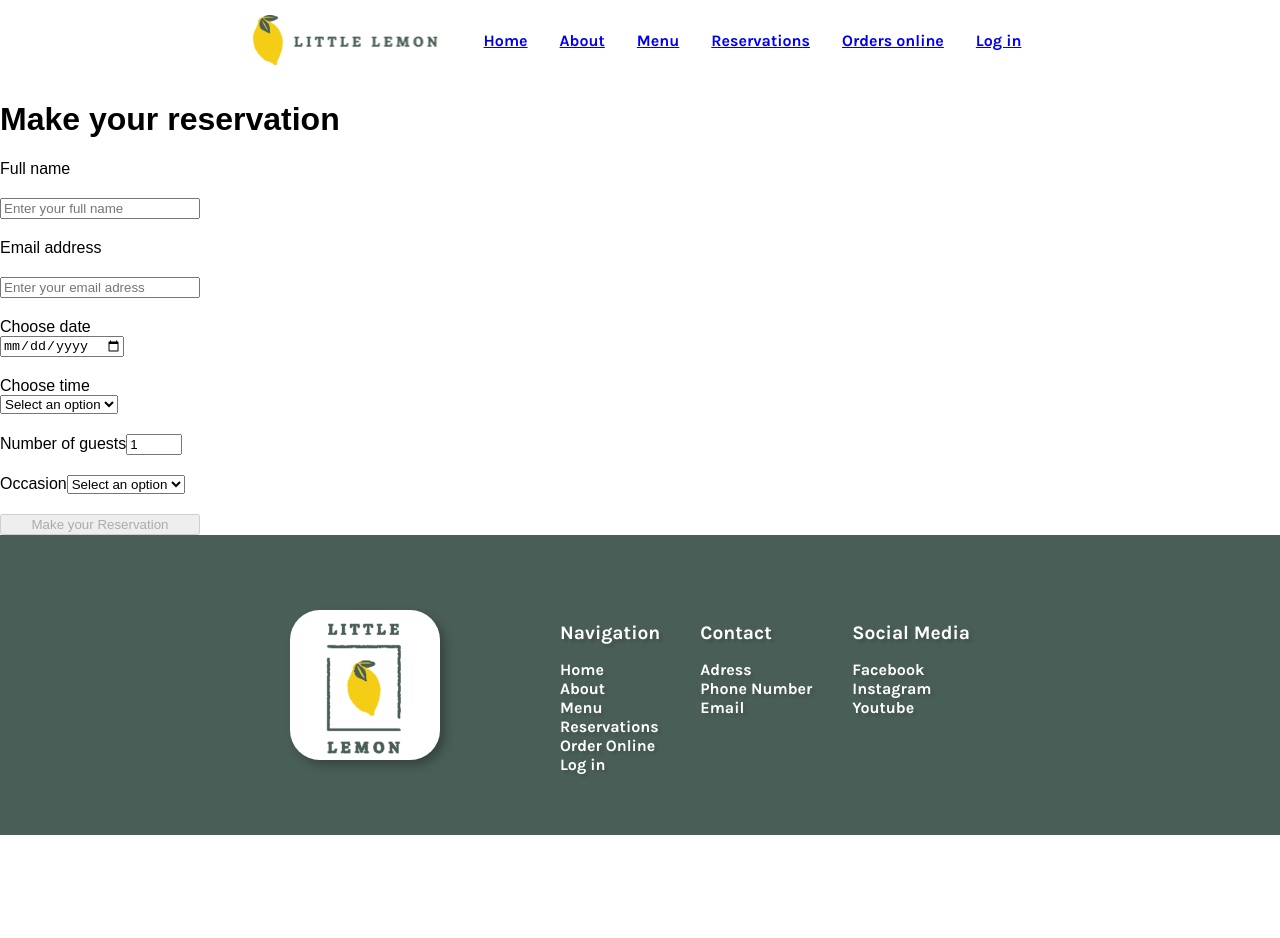
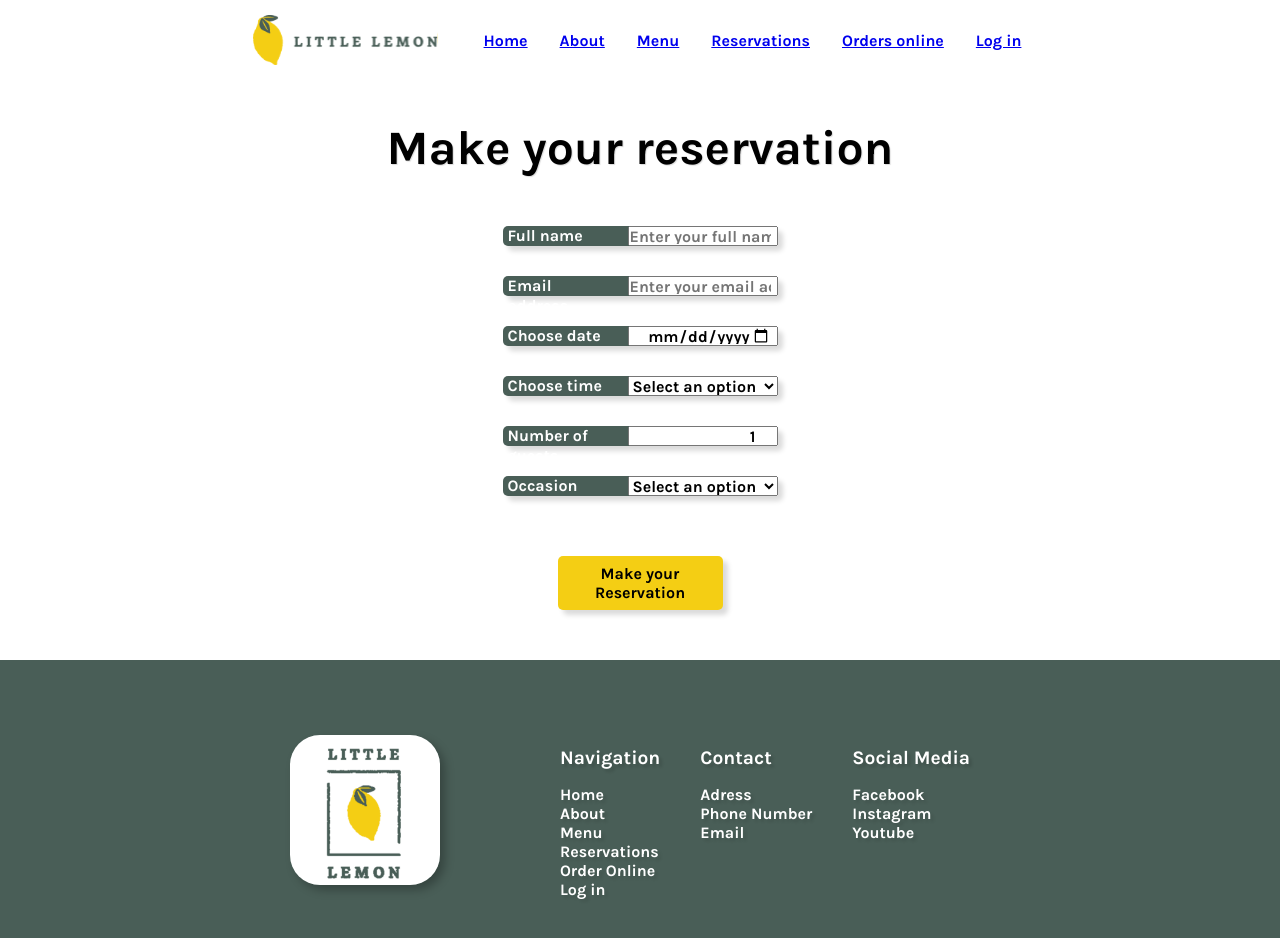
Before and after one commit to Alfonso-Gonzalez-Martinez/coursera-final-project, a React (Create React App) app in the folder capstone-project/: page /Reservations in a window 1280 px wide. Shown: the top 938 px of the page. Before the commit the page ends 835 px from the top, so only its background shows below. Built offline with nearby package versions, Linux system fonts and the light colour scheme; a web font is replaced by a local one.

Commit message:
Completed Css structure, only final touch needed

```diff
--- a/capstone-project/src/components/BookingForm.css
+++ b/capstone-project/src/components/BookingForm.css
@@ -0,0 +1,81 @@
+.form-container{
+    display: flex;
+    flex-direction: column;
+    justify-content: center;
+    align-items: center;
+}
+.form-header{
+    margin-top: 40px;
+    margin-bottom: 50px;
+    font-family: "Karla", sans-serif;
+    font-size: 3rem;
+    font-weight: bold;
+    text-shadow: 1px 1px 1px rgba(0, 0, 0, 0.144);
+}
+
+form{
+    display: flex;
+    flex-direction: column;
+    justify-content: center;
+    align-items: center;
+    padding-bottom: 20px;
+}
+
+.form-field{
+    position: relative;
+    display: flex;
+    flex-direction: row;
+    justify-content: space-between;
+    align-items: center;
+    padding-left: 5px;
+    margin-bottom: 30px;
+    width: 270px;
+    background-color:#495E57;
+    color: white;
+    border-radius: 5px;
+    box-shadow: 5px 5px 5px rgba(0, 0, 0, 0.144);
+}
+.form-field label{
+    font-family: "Karla";
+    font-size: 1rem;
+    font-weight: bold;
+    width: 100px;
+    height: 20px;
+    line-height: 20px;
+}
+.form-field input, .form-field select{
+    font-family: "Karla";
+    font-size: 1rem;
+    font-weight: bold;
+    text-align: end;
+    width: 150px;
+    height: 20px;
+    margin: 0;
+    padding: 0;
+    padding-right: 5px;
+    box-sizing: border-box;
+}
+.error{
+    position: absolute;
+    bottom: -20px;
+    left: 5px;
+    color: red;
+    font-family: "Karla";
+    font-size: 0.9rem;
+    font-weight: bold;
+}
+#form-button{
+    margin-top: 30px;
+    margin-bottom: 30px;
+    justify-content: center;
+    font-family: "Karla", sans-serif;
+    font-size: 1rem;
+    font-weight: bolder;
+    padding: 8px 8px;
+    border-radius: 5px;
+    border: none;
+    color: black;
+    background-color: #F4CE14;
+    box-shadow: 5px 5px 5px rgba(0, 0, 0, 0.144);
+    width: 60%;
+}
--- a/capstone-project/src/components/BookingForm.js
+++ b/capstone-project/src/components/BookingForm.js
@@ -1,4 +1,5 @@
-import React, { useState } from 'react'
+import React, { useState } from 'react';
+import './BookingForm.css'
 
 function BookingForm({availableTimes, dispatch, submitForm }){
 
@@ -65,11 +66,12 @@ function BookingForm({availableTimes, dispatch, submitForm }){
 
     return(
         <>
-        <h1>Make your reservation</h1>
+        <div className='form-container'>
+            <h1 className='form-header'>Make your reservation</h1>
             <form
-            style={{display: "grid", maxWidth: "200px", gap: "20px"}}
                 onSubmit={handleSubmit}>
 
+                <div className='form-field'>
                     <label htmlFor="name">Full name</label>
                     <input
                         type="text"
@@ -82,7 +84,9 @@ function BookingForm({availableTimes, dispatch, submitForm }){
                         onBlur={validate}
                         onChange={(e) => handleName(e)}/>
                     {errors.name && <span className="error">{errors.name}</span>}
+                </div>
 
+                <div className='form-field'>
                     <label htmlFor="email">Email address</label>
                     <input
                         type="email"
@@ -94,8 +98,9 @@ function BookingForm({availableTimes, dispatch, submitForm }){
                         onBlur={validate}
                         />
                     {errors.email && <span className="error">{errors.email}</span>}
+                </div>
 
-            <div>
+                <div className='form-field'>
                     <label htmlFor="resDate">Choose date</label>
                     <input
                         type="date"
@@ -107,7 +112,8 @@ function BookingForm({availableTimes, dispatch, submitForm }){
                         required/>
                     {errors.resDate && <span className="error">{errors.resDate}</span>}
                 </div>
-            <div>
+
+                <div className='form-field'>
                     <label htmlFor="resTime">Choose time</label>
                     <select
                         id="resTime"
@@ -124,7 +130,7 @@ function BookingForm({availableTimes, dispatch, submitForm }){
                     {errors.resTime && <span className="error">{errors.resTime}</span>}
                 </div>
 
-            <div>
+                <div className='form-field'>
                     <label htmlFor="guests">Number of guests</label>
                     <input type="number"
                             placeholder="1"
@@ -139,7 +145,7 @@ function BookingForm({availableTimes, dispatch, submitForm }){
                     {errors.guests && <span className="error">{errors.guests}</span>}
                 </div>
 
-            <div>
+                <div className='form-field'>
                     <label htmlFor="occasion">Occasion</label>
                     <select
                         id="occasion"
@@ -155,7 +161,7 @@ function BookingForm({availableTimes, dispatch, submitForm }){
                     {errors.occasion && <span className="error">{errors.occasion}</span>}
                 </div>
 
-            <button type="submit" aria-label='Make your Reservation' disabled={
+                <button id="form-button" type="submit" aria-label='Make your Reservation' disabled={
                                         form.resDate==='' ||
                                         form.name==='' ||
                                         form.email==='' ||
@@ -167,6 +173,7 @@ function BookingForm({availableTimes, dispatch, submitForm }){
                                         || errors.resTime
                                         || errors.occasion}>Make your Reservation</button>
             </form>
+        </div>
         </>
     )
 }
--- /dev/null
+++ b/capstone-project/src/components/ConfirmedBooking.css
@@ -0,0 +1,16 @@
+.confirmed-booking{
+    display: flex;
+    flex-direction: column;
+    justify-content: center;
+    align-items: center;
+    margin: 180px;
+}
+.confirmed-booking h1{
+    font-family: "Karla", sans-serif;
+    font-size: 3rem;
+    font-weight: bold;
+}
+.confirmed-booking p{
+    font-family: "Karla", sans-serif;
+    font-size: 1.5rem;
+}
--- a/capstone-project/src/components/ConfirmedBooking.js
+++ b/capstone-project/src/components/ConfirmedBooking.js
@@ -1,10 +1,14 @@
 import React from 'react'
+import './ConfirmedBooking.css'
 
 
 function ConfirmedBooking(){
     return(
     <>
-     <h1>Booking Received</h1>
+    <div className='confirmed-booking'>
+        <h1>Booking Received</h1>
+        <p>Thank you for your booking!</p>
+    </div>
     </>
     )
 
```
Also changed, not shown: capstone-project/src/App.js (+9 -0 lines). Lines whose indentation alone changed are shown as unchanged.
